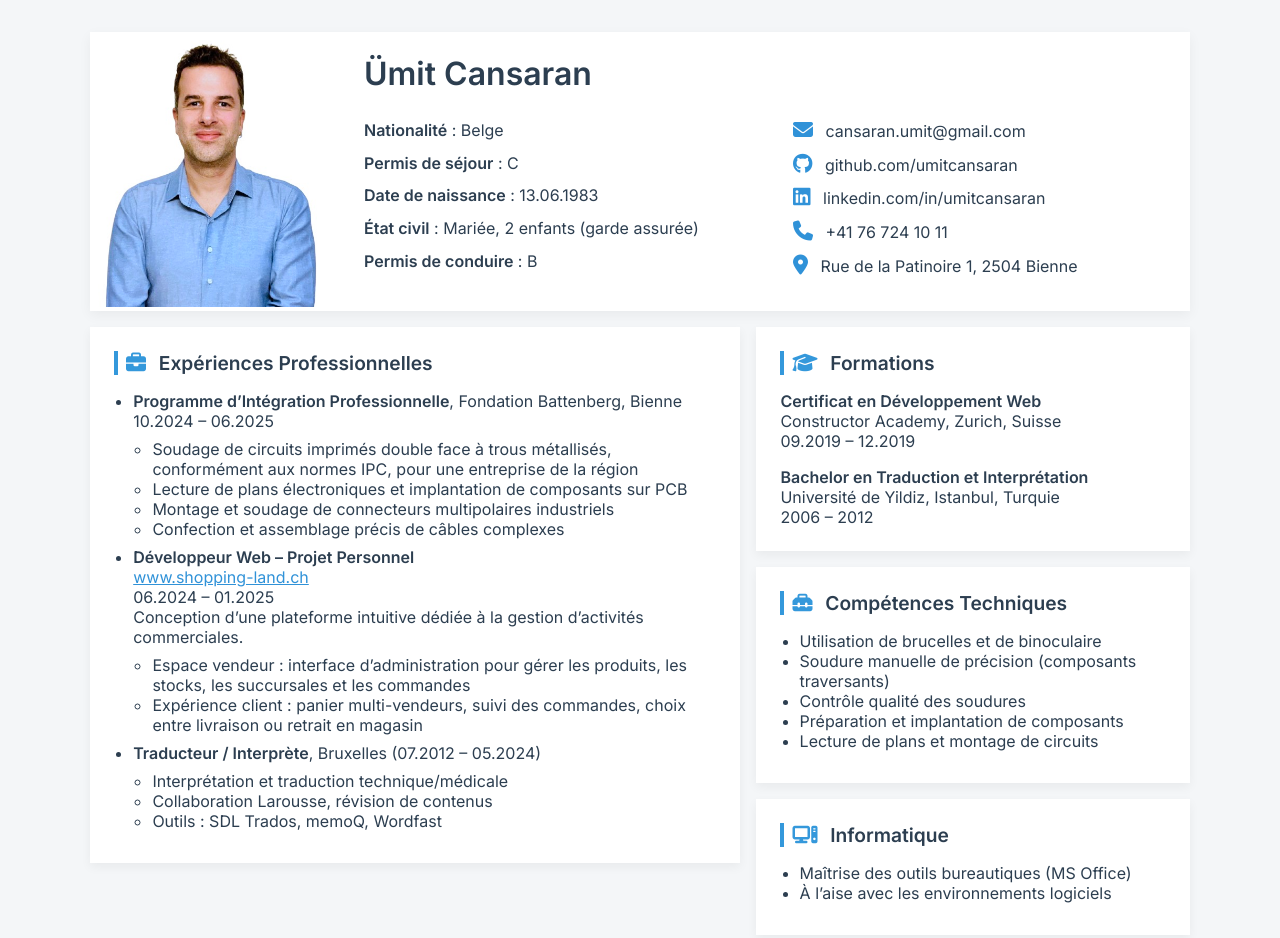
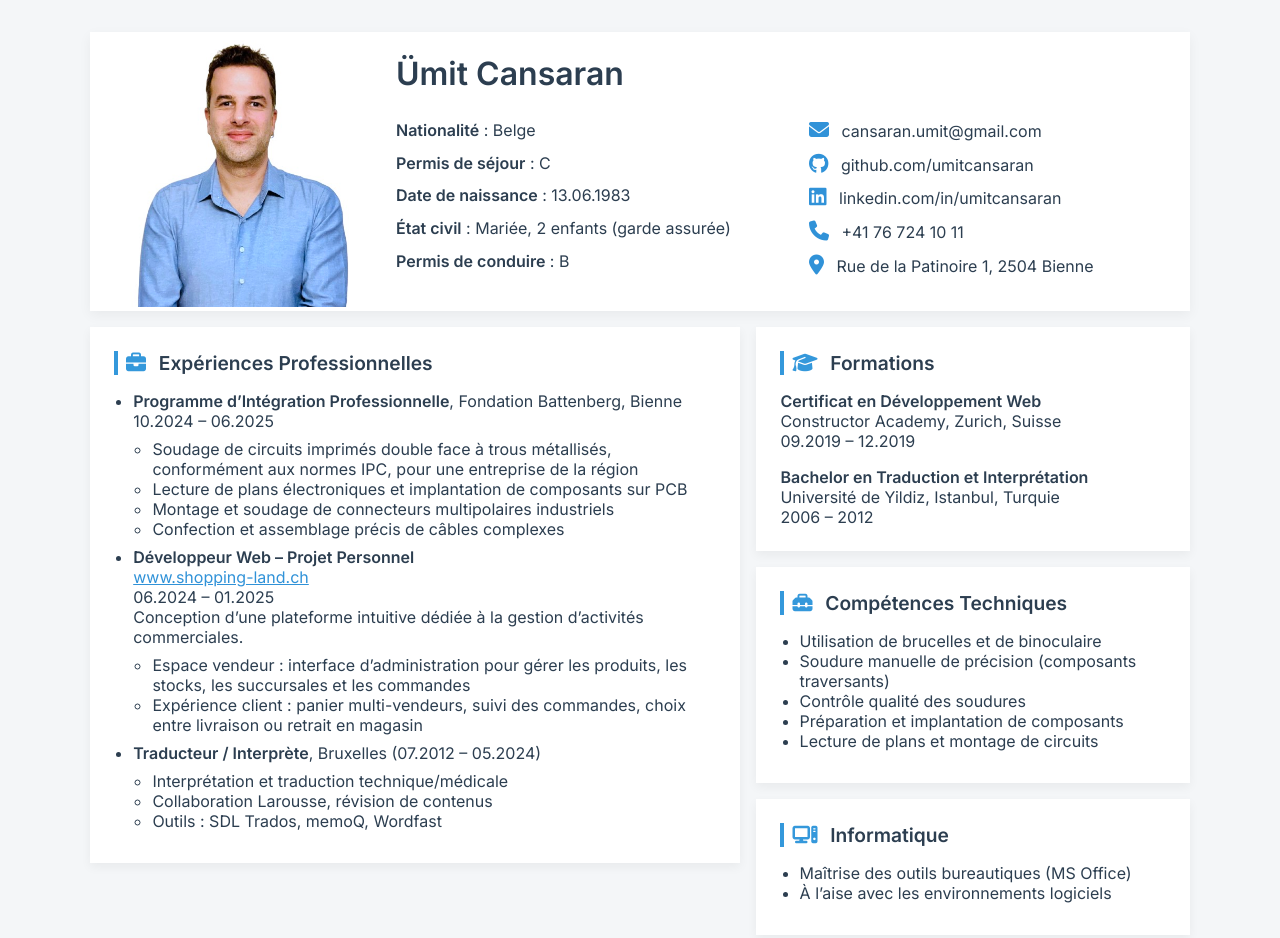
Before and after one commit to umitcansaran/portfolio, a plain HTML site: page index.html in a window 1280 px wide. Shown: the top 938 px of the page. Drawn offline with Linux system fonts and the light colour scheme.

Commit message:
add styling

```diff
--- a/index.html
+++ b/index.html
@@ -110,6 +110,10 @@
         flex-wrap: wrap;
         box-shadow: 0 4px 12px rgba(0, 0, 0, 0.05);
         margin-bottom: 1rem;
+      }
+
+      .profile-photo {
+        padding-left: 2rem;
       }
 
       .profile-photo img {
```
